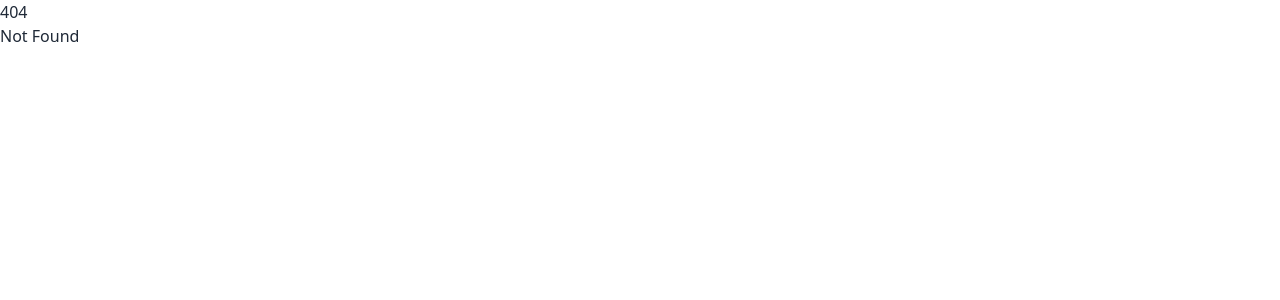
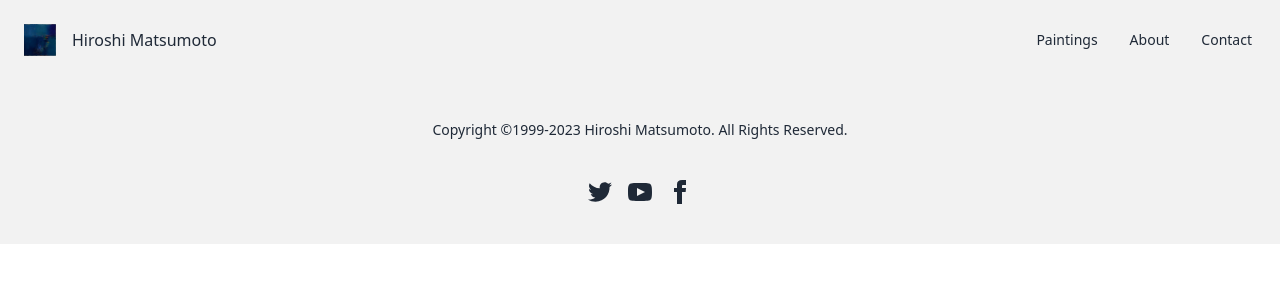
Before and after one commit to dmhd6219/innopolis-fwd-project, a SvelteKit app: page /about in a window 1280 px wide. Before the commit this address had no page. Shown: the top 300 px of the page. Built offline with nearby package versions, Linux system fonts and the light colour scheme.

Commit message:
Added header and footer

```diff
--- a/src/routes/+layout.svelte
+++ b/src/routes/+layout.svelte
@@ -1,5 +1,9 @@
 <script>
 	import '../app.postcss';
+	import Header from './components/Header.svelte';
+	import Footer from'./components/Footer.svelte';
 </script>
 
+<Header/>
 <slot />
+<Footer/>
--- a/src/routes/+page.svelte
+++ b/src/routes/+page.svelte
@@ -1,2 +1,5 @@
-<h1>Welcome to SvelteKit</h1>
-<p>Visit <a href="https://kit.svelte.dev">kit.svelte.dev</a> to read the documentation</p>
+<script>
+	import Item from './components/Item.svelte';
+</script>
+
+<Item/>
--- /dev/null
+++ b/src/routes/components/Footer.svelte
@@ -0,0 +1,12 @@
+<footer class="footer footer-center p-10 bg-base-200">
+	<div>
+	  <p>Copyright ©1999-2023 Hiroshi Matsumoto. All Rights Reserved.</p>
+	</div>
+	<div>
+	  <div class="grid grid-flow-col gap-4">
+		<a><svg xmlns="http://www.w3.org/2000/svg" width="24" height="24" viewBox="0 0 24 24" class="fill-current"><path d="M24 4.557c-.883.392-1.832.656-2.828.775 1.017-.609 1.798-1.574 2.165-2.724-.951.564-2.005.974-3.127 1.195-.897-.957-2.178-1.555-3.594-1.555-3.179 0-5.515 2.966-4.797 6.045-4.091-.205-7.719-2.165-10.148-5.144-1.29 2.213-.669 5.108 1.523 6.574-.806-.026-1.566-.247-2.229-.616-.054 2.281 1.581 4.415 3.949 4.89-.693.188-1.452.232-2.224.084.626 1.956 2.444 3.379 4.6 3.419-2.07 1.623-4.678 2.348-7.29 2.04 2.179 1.397 4.768 2.212 7.548 2.212 9.142 0 14.307-7.721 13.995-14.646.962-.695 1.797-1.562 2.457-2.549z"></path></svg></a>
+		<a><svg xmlns="http://www.w3.org/2000/svg" width="24" height="24" viewBox="0 0 24 24" class="fill-current"><path d="M19.615 3.184c-3.604-.246-11.631-.245-15.23 0-3.897.266-4.356 2.62-4.385 8.816.029 6.185.484 8.549 4.385 8.816 3.6.245 11.626.246 15.23 0 3.897-.266 4.356-2.62 4.385-8.816-.029-6.185-.484-8.549-4.385-8.816zm-10.615 12.816v-8l8 3.993-8 4.007z"></path></svg></a>
+		<a><svg xmlns="http://www.w3.org/2000/svg" width="24" height="24" viewBox="0 0 24 24" class="fill-current"><path d="M9 8h-3v4h3v12h5v-12h3.642l.358-4h-4v-1.667c0-.955.192-1.333 1.115-1.333h2.885v-5h-3.808c-3.596 0-5.192 1.583-5.192 4.615v3.385z"></path></svg></a>
+	  </div>
+	</div>
+  </footer>
--- /dev/null
+++ b/src/routes/components/Header.svelte
@@ -0,0 +1,19 @@
+<script>
+	import LogoImage from '$lib/logo.png';
+</script>
+
+<div class="navbar bg-base-200">
+	<div class="flex-1">
+	  <div class="flex items-center">
+	    <img src={LogoImage} alt="Logo" class="h-8 w-8 m-4">
+	    <a href="/" class="normal-case text-l">Hiroshi Matsumoto</a>
+	  </div>
+	</div>
+	<div class="flex-none">
+	  <ul class="menu menu-horizontal px-1">
+		<li><a href="/paintings">Paintings</a></li>
+		<li><a href="/about">About</a></li>
+		<li><a href="/contact">Contact</a></li>
+	  </ul>
+	</div>
+  </div>
```
Also changed, not shown: src/lib/logo.png (added), src/routes/about/+page.svelte (added), src/routes/components/Item.svelte (added), src/routes/contact/+page.svelte (added), src/routes/paintings/+page.svelte (added).
